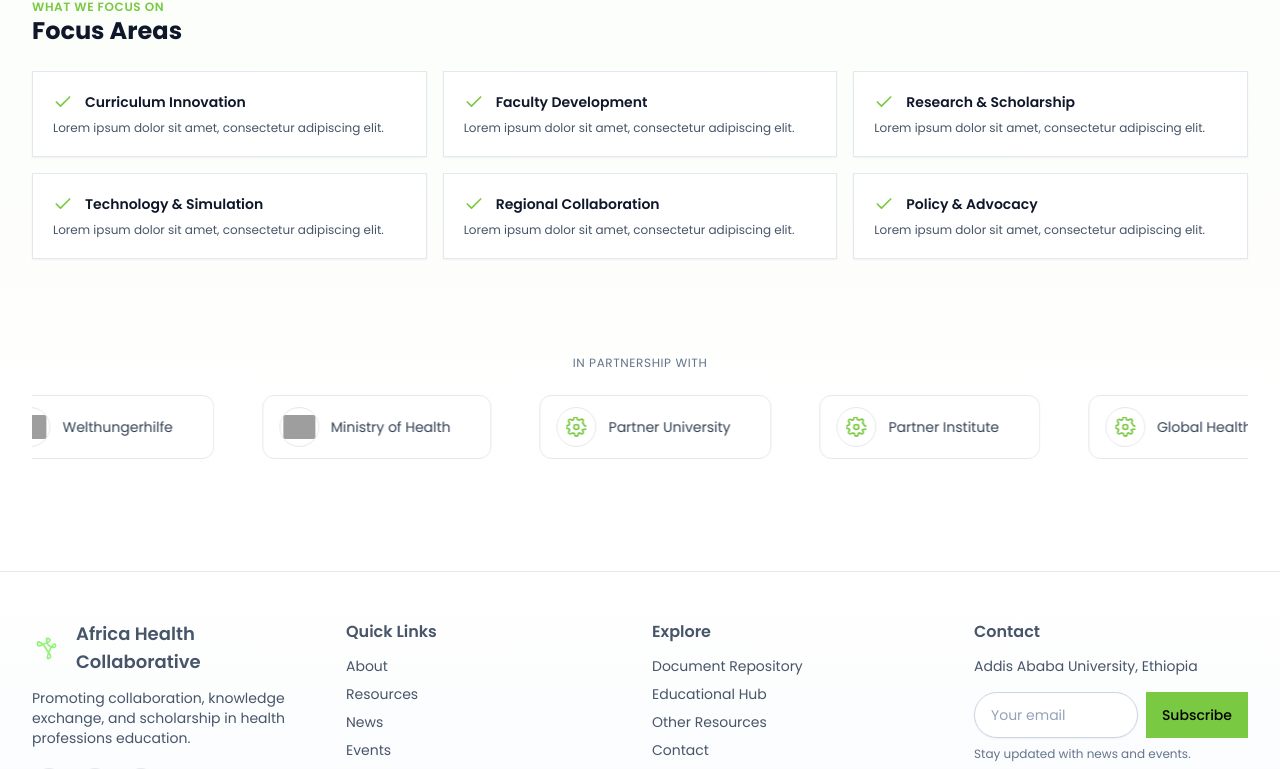
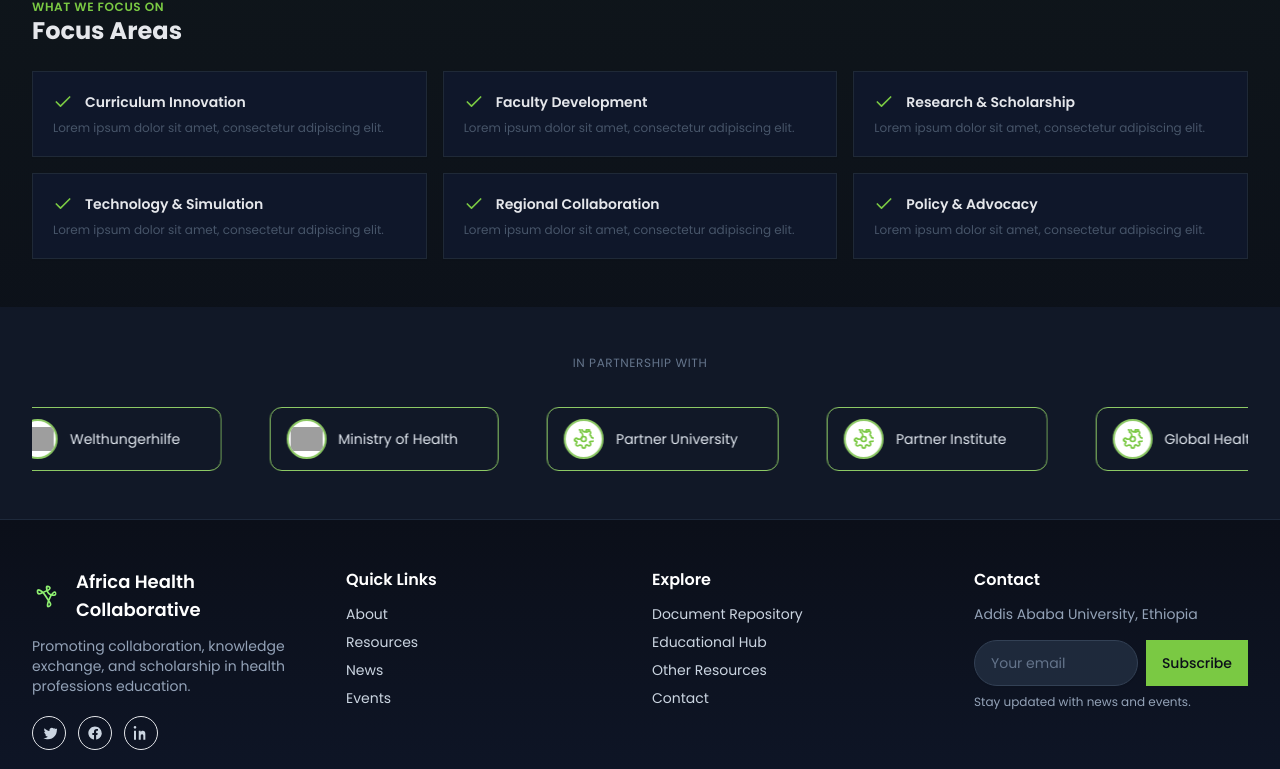
Before and after one commit to teka8/AHC-FrontEnd_2, a React (Vite) app: page / in a window 1280 px wide. Shown: the part 1995-2764 px from the top of the page. Built offline with nearby package versions, Linux system fonts and the light colour scheme; no server answers; grey boxes are pictures that could not be loaded.

Commit message:
fix: make the dark mode the default one and store the theme in the local storage so that visiter will go with there choice theme

```diff
--- a/src/app/store.ts
+++ b/src/app/store.ts
@@ -1,11 +1,13 @@
 import { configureStore } from '@reduxjs/toolkit'
 import { setupListeners } from '@reduxjs/toolkit/query'
 import authReducer from '../features/auth/authSlice'
+import themeReducer from '../features/theme/themeSlice'
 import { baseApi } from './baseApi'
 
 export const store = configureStore({
   reducer: {
     auth: authReducer,
+    theme: themeReducer,
     [baseApi.reducerPath]: baseApi.reducer,
   },
   middleware: (getDefault) => getDefault().concat(baseApi.middleware),
--- a/src/components/Footer.tsx
+++ b/src/components/Footer.tsx
@@ -4,7 +4,7 @@ export default function Footer() {
   const { data } = useGetFooterQuery()
 
   return (
-    <footer className="relative mt-16 text-slate-600 bg-gradient-to-b from-white to-slate-50 border-t overflow-x-hidden">
+    <footer className="relative text-slate-600 dark:text-slate-300 bg-gradient-to-b from-white to-slate-50 dark:from-ahc-dark dark:to-slate-900 border-t dark:border-slate-800 overflow-x-hidden">
       <div className="absolute inset-x-0 -top-1 h-1 bg-gradient-to-r from-emerald-300 via-lime-300 to-emerald-300 opacity-70" />
       <div className="container py-12 animate-fade overflow-hidden">
         <div className="grid gap-10 md:grid-cols-4">
@@ -25,19 +25,19 @@ export default function Footer() {
                   }
                 }}
               />
-              <span className="text-lg font-semibold">Africa Health Collaborative</span>
+              <span className="text-lg font-semibold dark:text-white">Africa Health Collaborative</span>
             </div>
-            <p className="max-w-sm text-sm">
+            <p className="max-w-sm text-sm dark:text-slate-400">
               {data?.about ?? 'Promoting collaboration, knowledge exchange, and scholarship in health professions education.'}
             </p>
             <div className="flex gap-3 pt-2">
-              <a href="#" className="p-2 rounded-full border hover:bg-white transition" aria-label="Twitter">
+              <a href="#" className="p-2 rounded-full border hover:bg-white dark:hover:bg-slate-800 transition" aria-label="Twitter">
                 <svg className="w-4 h-4" viewBox="0 0 24 24" fill="currentColor"><path d="M22 5.8c-.7.3-1.5.5-2.3.6.8-.5 1.4-1.2 1.7-2.2-.7.4-1.6.8-2.5 1-1.4-1.5-3.8-1.5-5.2 0-1 1-1.3 2.4-.9 3.7-3-.1-5.7-1.6-7.5-3.9-1 1.9-.5 4.2 1.2 5.5-.6 0-1.2-.2-1.7-.5 0 2.1 1.5 3.9 3.5 4.3-.4.1-.8.2-1.3.2-.3 0-.6 0-.9-.1.6 1.8 2.3 3.1 4.3 3.2-1.6 1.3-3.6 2-5.7 2-.4 0-.8 0-1.2-.1 2 1.3 4.5 2 7.1 2 8.5 0 13.2-7.2 13.2-13.5v-.6c.9-.7 1.6-1.4 2.1-2.3z"/></svg>
               </a>
-              <a href="#" className="p-2 rounded-full border hover:bg-white transition" aria-label="Facebook">
+              <a href="#" className="p-2 rounded-full border hover:bg-white dark:hover:bg-slate-800 transition" aria-label="Facebook">
                 <svg className="w-4 h-4" viewBox="0 0 24 24" fill="currentColor"><path d="M22 12.1C22 6.6 17.5 2.2 12 2.2S2 6.6 2 12.1c0 5 3.7 9.1 8.5 9.8v-6.9H8V12h2.5V9.8c0-2.5 1.5-3.9 3.8-3.9 1.1 0 2.2.2 2.2.2v2.4h-1.2c-1.2 0-1.6.8-1.6 1.6V12H16l-.4 3H13.7v6.9c4.8-.7 8.5-4.8 8.5-9.8z"/></svg>
               </a>
-              <a href="#" className="p-2 rounded-full border hover:bg-white transition" aria-label="LinkedIn">
+              <a href="#" className="p-2 rounded-full border hover:bg-white dark:hover:bg-slate-800 transition" aria-label="LinkedIn">
                 <svg className="w-4 h-4" viewBox="0 0 24 24" fill="currentColor"><path d="M4.98 3.5C4.98 4.6 4.06 5.5 3 5.5S1.02 4.6 1.02 3.5 1.94 1.5 3 1.5s1.98.9 1.98 2zM1.5 8.5h3V22h-3V8.5zM8.5 8.5h2.9v1.8h.1c.4-.7 1.4-1.8 3.1-1.8 3.3 0 3.9 2.2 3.9 5V22h-3v-5.3c0-1.3 0-3-1.8-3s-2.1 1.4-2.1 2.9V22h-3V8.5z"/></svg>
               </a>
             </div>
@@ -45,42 +45,42 @@ export default function Footer() {
 
           <div className="grid grid-cols-2 gap-6 md:col-span-2">
             <div>
-              <h4 className="font-semibold mb-3">Quick Links</h4>
+              <h4 className="font-semibold mb-3 dark:text-white">Quick Links</h4>
               <ul className="space-y-2 text-sm">
-                <li><a href="/about" className="hover:text-slate-900 transition">About</a></li>
-                <li><a href="/resources" className="hover:text-slate-900 transition">Resources</a></li>
-                <li><a href="/news" className="hover:text-slate-900 transition">News</a></li>
-                <li><a href="/events" className="hover:text-slate-900 transition">Events</a></li>
+                <li><a href="/about" className="hover:text-slate-900 dark:hover:text-white transition">About</a></li>
+                <li><a href="/resources" className="hover:text-slate-900 dark:hover:text-white transition">Resources</a></li>
+                <li><a href="/news" className="hover:text-slate-900 dark:hover:text-white transition">News</a></li>
+                <li><a href="/events" className="hover:text-slate-900 dark:hover:text-white transition">Events</a></li>
               </ul>
             </div>
             <div>
-              <h4 className="font-semibold mb-3">Explore</h4>
+              <h4 className="font-semibold mb-3 dark:text-white">Explore</h4>
               <ul className="space-y-2 text-sm">
-                <li><a href="/resources#documents" className="hover:text-slate-900 transition">Document Repository</a></li>
-                <li><a href="/resources#educational" className="hover:text-slate-900 transition">Educational Hub</a></li>
-                <li><a href="/resources#others" className="hover:text-slate-900 transition">Other Resources</a></li>
-                <li><a href="/contact" className="hover:text-slate-900 transition">Contact</a></li>
+                <li><a href="/resources#documents" className="hover:text-slate-900 dark:hover:text-white transition">Document Repository</a></li>
+                <li><a href="/resources#educational" className="hover:text-slate-900 dark:hover:text-white transition">Educational Hub</a></li>
+                <li><a href="/resources#others" className="hover:text-slate-900 dark:hover:text-white transition">Other Resources</a></li>
+                <li><a href="/contact" className="hover:text-slate-900 dark:hover:text-white transition">Contact</a></li>
               </ul>
             </div>
           </div>
 
           <div>
-            <h4 className="font-semibold mb-3">Contact</h4>
-            <p className="max-w-sm text-sm">{data?.contact ?? 'Addis Ababa University, Ethiopia'}</p>
+            <h4 className="font-semibold mb-3 dark:text-white">Contact</h4>
+            <p className="max-w-sm text-sm dark:text-slate-400">{data?.contact ?? 'Addis Ababa University, Ethiopia'}</p>
             <div className="mt-4">
               <form className="grid grid-cols-1 sm:grid-cols-[1fr_auto] gap-2 max-w-md justify-items-start">
                 <input
                   type="email"
                   placeholder="Your email"
-                  className="w-full rounded-full px-4 py-2.5 md:py-3 bg-white border border-slate-300 shadow-sm placeholder:text-slate-400 focus:outline-none focus:ring-2 focus:ring-ahc-green/40 focus:border-ahc-green/50"
+                  className="w-full rounded-full px-4 py-2.5 md:py-3 bg-white dark:bg-slate-800 border border-slate-300 dark:border-slate-700 shadow-sm placeholder:text-slate-400 dark:placeholder:text-slate-500 focus:outline-none focus:ring-2 focus:ring-ahc-green/40 focus:border-ahc-green/50 dark:focus:ring-ahc-green/60 dark:focus:border-ahc-green/60"
                 />
                 <button className="btn">Subscribe</button>
               </form>
-              <p className="mt-2 text-xs text-slate-500">Stay updated with news and events.</p>
+              <p className="mt-2 text-xs text-slate-500 dark:text-slate-400">Stay updated with news and events.</p>
             </div>
           </div>
         </div>
-        <div className="mt-10 text-xs text-slate-500">© {new Date().getFullYear()} AHC-AAU. All rights reserved.</div>
+        <div className="mt-10 text-xs text-slate-500 dark:text-slate-400">© {new Date().getFullYear()} AHC-AAU. All rights reserved.</div>
       </div>
     </footer>
   )
--- a/src/components/cards/EventCard.tsx
+++ b/src/components/cards/EventCard.tsx
@@ -12,7 +12,7 @@ export default function EventCard({ item }: { item: EventItem }) {
           <div>{dateStr}</div>
         </div>
         <div>
-          <h3 className="font-semibold group-hover:text-slate-900">{item.title}</h3>
+          <h3 className="font-semibold">{item.title}</h3>
           {item.location && <div className="mt-1 text-xs text-slate-600">{item.location}</div>}
           <p className="mt-1 text-sm text-slate-600 line-clamp-3" dangerouslySetInnerHTML={{ __html: previewHtml }} />
         </div>
--- a/src/components/ui/Hero.tsx
+++ b/src/components/ui/Hero.tsx
@@ -10,7 +10,7 @@ export default function Hero() {
         <img
           src="/images/africa-map.png"
           alt="Africa map"
-          className="h-[115%] w-auto object-cover dark:opacity-5 opacity-10"
+          className="h-[110%] w-auto object-cover dark:opacity-5 opacity-10"
           style={{
             animation: 'float 8s ease-in-out infinite',
             filter: 'brightness(1.5)'
--- a/src/components/ui/PartnersStrip.tsx
+++ b/src/components/ui/PartnersStrip.tsx
@@ -9,7 +9,7 @@ export default function PartnersStrip() {
   ]
 
   return (
-    <section className="py-12">
+    <section className="py-12 bg-gray-200 dark:bg-gray-900 transition-colors duration-300">
       <div className="container">
         <div className="text-xs tracking-wider uppercase text-center text-slate-500">In partnership with</div>
         <div className="mt-6 marquee">
@@ -20,9 +20,9 @@ export default function PartnersStrip() {
                 href={p.url}
                 target="_blank"
                 rel="noreferrer"
-                className="mx-3 h-16 px-4 rounded-xl border bg-white/80 backdrop-blur grid grid-cols-[auto,1fr] items-center gap-3 text-sm text-slate-700 hover:text-ahc-green card-hover"
+                className="mx-3 mt-3 h-16 px-4 rounded-xl border bg-white/80 dark:bg-gray-900 border-[#8dc965] backdrop-blur grid grid-cols-[auto,1fr] items-center gap-3 text-sm text-slate-700 dark:text-slate-200 hover:text-ahc-green dark:hover:text-ahc-green card-hover"
               >
-                <div className="h-10 w-10 rounded-full grid place-content-center border bg-white overflow-hidden">
+                <div className="h-10 w-10 rounded-full grid place-content-center border-2 border-[#8dc965] bg-white overflow-hidden">
                   {p.logo ? (
                     <img
                       src={p.logo}
@@ -34,7 +34,7 @@ export default function PartnersStrip() {
                   ) : (
                     <svg className="w-5 h-5 text-ahc-green" viewBox="0 0 24 24" fill="none" stroke="currentColor" strokeWidth="2" strokeLinecap="round" strokeLinejoin="round">
                       <circle cx="12" cy="12" r="3"/>
-                      <path d="M19.4 15a1.65 1.65 0 0 0 .33 1.82l.06.06a2 2 0 1 1-2.83 2.83l-.06-.06a1.65 1.65 0 0 0-1.82-.33 1.65 1.65 0 0 0-1 1.51V21a2 2 0 1 1-4 0v-.09A1.65 1.65 0 0 0 8 19.4a1.65 1.65 0 0 0-1.82.33l-.06.06a2 2 0 1 1-2.83-2.83l.06-.06A1.65 1.65 0 0 0 3.6 15a1.65 1.65 0 0 0-1.51-1H2a2 2 0 1 1 0-4h.09A1.65 1.65 0 0 0 3.6 8a1.65 1.65 0 0 0-.33-1.82l-.06-.06a2 2 0 1 1 2.83-2.83l.06.06A1.65 1.65 0 0 0 8 3.6 1.65 1.65 0 0 0 9 2.09V2a2 2 0 1 1 4 0v.09A1.65 1.65 0 0 0 15 3.6a1.65 1.65 0 0 0 1.82-.33l.06-.06a2 2 0 1 1 2.83 2.83l-.06.06A1.65 1.65 0 0 0 20.4 8c.36.3.59.75.6 1.23V9a1.65 1.65 0 0 0 1 1.51c.36.15.76.23 1.17.23H23a2 2 0 1 1 0 4h-.09c-.41 0-.81.08-1.17.23A1.65 1.65 0 0 0 20.4 15z"/>
+                      <path d="M19.4 15a1.65 1.65 0 0 0 .33 1.82l.06.06a2 2 0 1 1-2.83 2.83l-.06-.06a1.65 1.65 0 0 0-1.82-.33 1.65 1.65 0 0 0-1 1.51V21a2 2 0 1 1-4 0v-.09A1.65 1.65 0 0 0 8 19.4a1.65 1.65 0 0 0-1.82.33l-.06.06a2 2 0 1 1-2.83-2.83l.06-.06A1.65 1.65 0 0 0 3.6 15a1.65 1.65 0 0 0-1.82-.33l-.06-.06a2 2 0 1 1 2.83-2.83l.06.06A1.65 1.65 0 0 0 8 3.6a1.65 1.65 0 0 0-.33-1.82l-.06-.06a2 2 0 1 1 2.83-2.83l.06.06A1.65 1.65 0 0 0 15 2.09V2a2 2 0 1 1 4 0v.09A1.65 1.65 0 0 0 15 3.6a1.65 1.65 0 0 0 1.82-.33l.06-.06a2 2 0 1 1 2.83 2.83l-.06.06A1.65 1.65 0 0 0 20.4 8c.36.3.59.75.6 1.23V9a1.65 1.65 0 0 0 1 1.51c.36.15.76.23 1.17.23H23a2 2 0 1 1 0 4h-.09c-.41 0-.81.08-1.17.23A1.65 1.65 0 0 0 20.4 15z"/>
                     </svg>
                   )}
                 </div>
--- /dev/null
+++ b/src/features/theme/ThemeProvider.tsx
@@ -0,0 +1,28 @@
+import { useEffect } from 'react'
+import { useDispatch, useSelector } from 'react-redux'
+import { RootState } from '../../app/store'
+import { setTheme } from './themeSlice'
+
+export const ThemeProvider = ({ children }: { children: React.ReactNode }) => {
+  const theme = useSelector((state: RootState) => state.theme.mode)
+  const dispatch = useDispatch()
+
+  // Apply theme class to html element
+  useEffect(() => {
+    const root = window.document.documentElement
+
+    // Remove any existing theme classes
+    root.classList.remove('light', 'dark')
+
+    // Add the current theme class
+    root.classList.add(theme)
+
+    // Set the data-theme attribute for other potential theme systems
+    root.setAttribute('data-theme', theme)
+
+    // Save theme preference to localStorage
+    localStorage.setItem('theme', theme)
+  }, [theme])
+
+  return <>{children}</>
+}
--- /dev/null
+++ b/src/features/theme/themeSlice.ts
@@ -0,0 +1,34 @@
+import { createSlice } from '@reduxjs/toolkit'
+
+interface ThemeState {
+  mode: 'light' | 'dark'
+}
+
+// Load theme from localStorage or default to dark mode for first-time visitors
+const getInitialTheme = (): 'light' | 'dark' => {
+  if (typeof window !== 'undefined') {
+    const savedTheme = localStorage.getItem('theme') as 'light' | 'dark' | null
+    return savedTheme || 'dark'
+  }
+  return 'dark'
+}
+
+const initialState: ThemeState = {
+  mode: getInitialTheme()
+}
+
+export const themeSlice = createSlice({
+  name: 'theme',
+  initialState,
+  reducers: {
+    toggleTheme: (state) => {
+      state.mode = state.mode === 'light' ? 'dark' : 'light'
+    },
+    setTheme: (state, action) => {
+      state.mode = action.payload
+    }
+  },
+})
+
+export const { toggleTheme, setTheme } = themeSlice.actions
+export default themeSlice.reducer
--- a/src/main.tsx
+++ b/src/main.tsx
@@ -5,13 +5,16 @@ import { HelmetProvider } from 'react-helmet-async'
 import { RouterProvider } from 'react-router-dom'
 import { store } from './app/store'
 import { router } from './app/routes'
+import { ThemeProvider } from './features/theme/ThemeProvider'
 import './styles/globals.css'
 
 ReactDOM.createRoot(document.getElementById('root')!).render(
   <React.StrictMode>
     <HelmetProvider>
       <Provider store={store}>
-        <RouterProvider router={router} />
+        <ThemeProvider>
+          <RouterProvider router={router} />
+        </ThemeProvider>
       </Provider>
     </HelmetProvider>
   </React.StrictMode>
```
Also changed, not shown: src/pages/EventsList.tsx (+5 -5 lines), src/pages/Home.tsx (+4 -5 lines).
